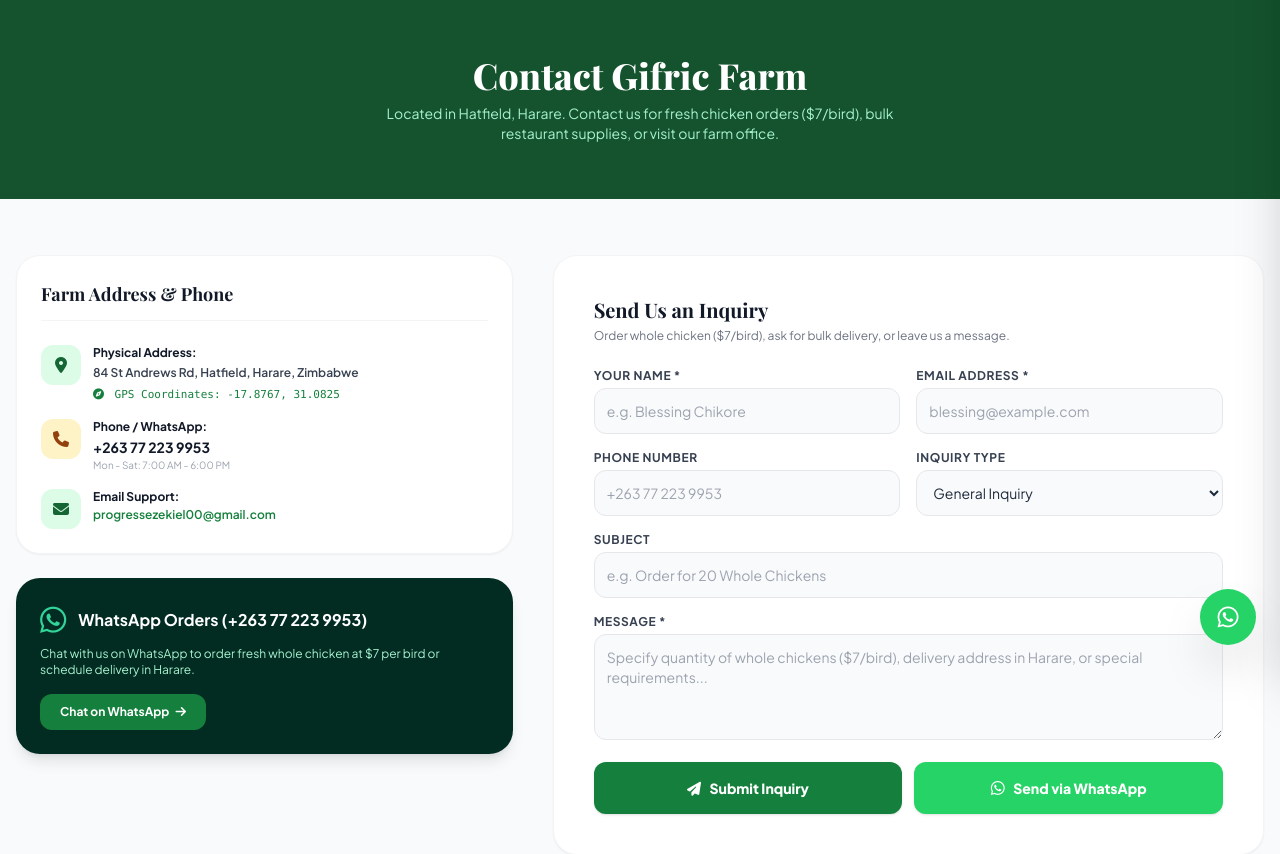
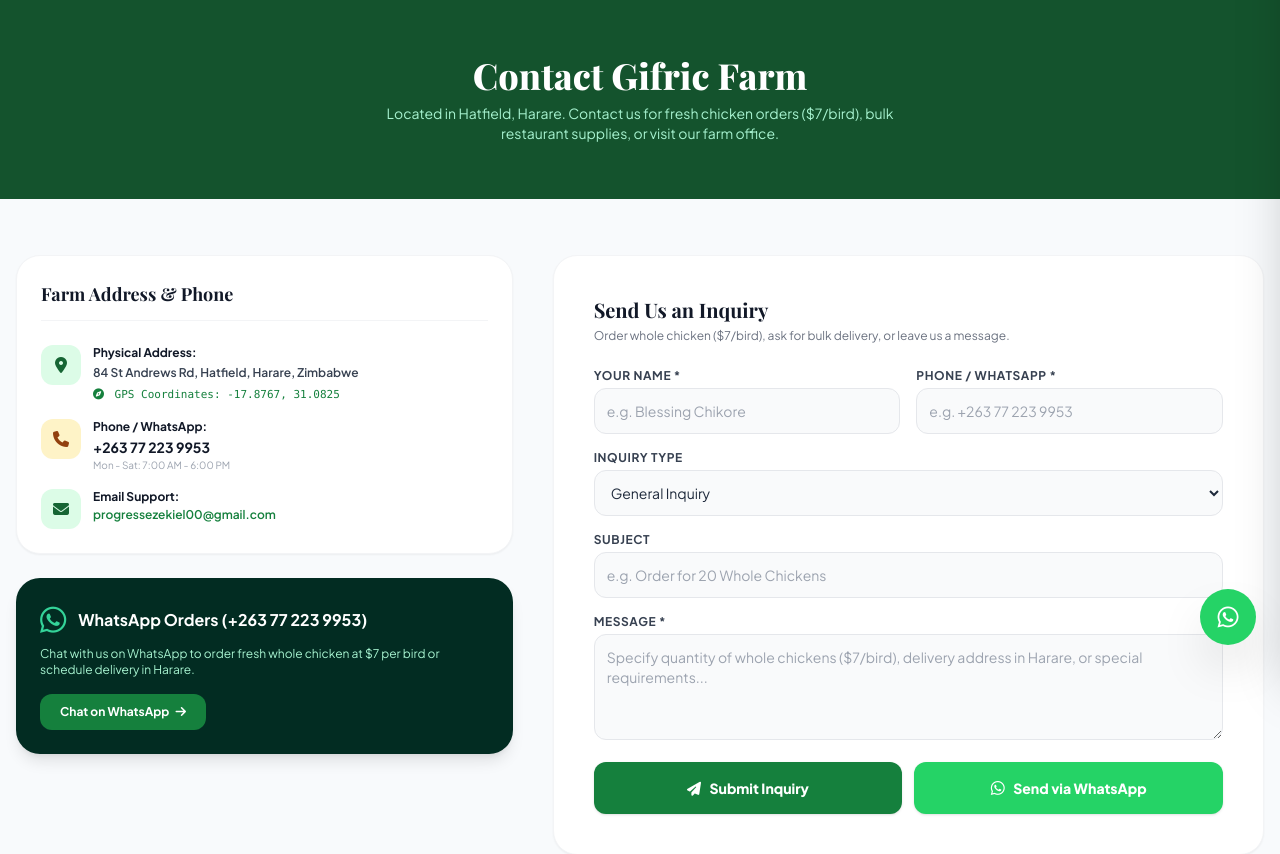
Before and after one commit to Progress-bill/gifric-farm, a Flask app: page /contact in a window 1280 px wide. Shown: the part 131-985 px from the top of the page. Run offline with Flask 3, Linux system fonts and the light colour scheme; some libraries are stand-ins or nearby versions; some web fonts are replaced.

Commit message:
Remove email field from customer inquiry and order checkout details

```diff
--- a/app.py
+++ b/app.py
@@ -110,15 +110,15 @@ def services():
 @app.route('/contact', methods=['GET', 'POST'])
 def contact():
     if request.method == 'POST':
-        name = request.form.get('name')
-        email = request.form.get('email')
-        phone = request.form.get('phone')
+        name = (request.form.get('name') or '').strip()
+        email = (request.form.get('email') or '').strip()
+        phone = (request.form.get('phone') or '').strip()
         service_type = request.form.get('service_type', 'general')
-        subject = request.form.get('subject')
-        message = request.form.get('message')
+        subject = (request.form.get('subject') or '').strip()
+        message = (request.form.get('message') or '').strip()
 
-        if not name or not email or not message:
-            flash('Please fill in all required fields.', 'error')
+        if not name or not message:
+            flash('Please fill in your name and message.', 'error')
             return redirect(url_for('contact'))
 
         inquiry = Inquiry(
@@ -145,7 +145,7 @@ def cart():
 def checkout():
     if request.method == 'POST':
         customer_name = request.form.get('customer_name')
-        email = request.form.get('email')
+        email = (request.form.get('email') or '').strip()
         phone = request.form.get('phone')
         delivery_address = request.form.get('delivery_address')
         city = request.form.get('city')
--- a/models.py
+++ b/models.py
@@ -87,7 +87,7 @@ class Order(db.Model):
     id = db.Column(db.Integer, primary_key=True)
     order_number = db.Column(db.String(20), unique=True, nullable=False)
     customer_name = db.Column(db.String(100), nullable=False)
-    email = db.Column(db.String(120), nullable=False)
+    email = db.Column(db.String(120), nullable=True)
     phone = db.Column(db.String(30), nullable=False)
     delivery_address = db.Column(db.Text, nullable=False)
     city = db.Column(db.String(100), nullable=False)
@@ -141,7 +141,7 @@ class Inquiry(db.Model):
 
     id = db.Column(db.Integer, primary_key=True)
     name = db.Column(db.String(100), nullable=False)
-    email = db.Column(db.String(120), nullable=False)
+    email = db.Column(db.String(120), nullable=True, default="")
     phone = db.Column(db.String(30), nullable=True)
     service_type = db.Column(db.String(50), nullable=False, default="general") # wholesale, feed, general
     subject = db.Column(db.String(200), nullable=False)
--- a/templates/admin.html
+++ b/templates/admin.html
@@ -510,8 +510,8 @@
                         <tr class="hover:bg-slate-50/80 transition">
                             <td class="p-4">
                                 <strong class="text-gray-900 block font-bold">{{ inq.name }}</strong>
-                                <span class="text-gray-400 block text-[11px]">{{ inq.email }}</span>
-                                <span class="text-gray-400 block text-[11px]">{{ inq.phone or 'N/A' }}</span>
+                                <span class="text-emerald-800 font-medium block text-[11px]"><i class="fa-solid fa-phone mr-1 text-[10px]"></i> {{ inq.phone or 'N/A' }}</span>
+                                {% if inq.email %}<span class="text-gray-400 block text-[10px]">{{ inq.email }}</span>{% endif %}
                             </td>
                             <td class="p-4 font-bold text-[10px] uppercase text-emerald-800">
                                 <span class="bg-emerald-50 px-2.5 py-1 rounded-full border border-emerald-200">{{ inq.service_type }}</span>
--- a/templates/contact.html
+++ b/templates/contact.html
@@ -91,18 +91,12 @@
                                    class="w-full text-sm bg-gray-50 border border-gray-200 rounded-xl p-3 focus:outline-none focus:ring-2 focus:ring-emerald-600 focus:bg-white">
                         </div>
                         <div>
-                            <label class="block text-xs font-bold text-gray-700 uppercase tracking-wider mb-1">Email Address *</label>
-                            <input type="email" name="email" required placeholder="blessing@example.com"
+                            <label class="block text-xs font-bold text-gray-700 uppercase tracking-wider mb-1">Phone / WhatsApp *</label>
+                            <input type="tel" name="phone" required placeholder="e.g. +263 77 223 9953"
                                    class="w-full text-sm bg-gray-50 border border-gray-200 rounded-xl p-3 focus:outline-none focus:ring-2 focus:ring-emerald-600 focus:bg-white">
                         </div>
                     </div>
 
-                    <div class="grid grid-cols-1 sm:grid-cols-2 gap-4">
-                        <div>
-                            <label class="block text-xs font-bold text-gray-700 uppercase tracking-wider mb-1">Phone Number</label>
-                            <input type="tel" name="phone" placeholder="+263 77 223 9953"
-                                   class="w-full text-sm bg-gray-50 border border-gray-200 rounded-xl p-3 focus:outline-none focus:ring-2 focus:ring-emerald-600 focus:bg-white">
-                        </div>
                     <div>
                         <label class="block text-xs font-bold text-gray-700 uppercase tracking-wider mb-1">Inquiry Type</label>
                         <select name="service_type" class="w-full text-sm bg-gray-50 border border-gray-200 rounded-xl p-3 focus:outline-none focus:ring-2 focus:ring-emerald-600 focus:bg-white">
@@ -110,7 +104,6 @@
                             <option value="wholesale">Wholesale Chicken Supply ($7/bird)</option>
                             <option value="feed">Poultry Feed & Supplies</option>
                         </select>
-                        </div>
                     </div>
 
                     <div>
@@ -140,10 +133,9 @@
 <script>
 function sendInquiryViaWhatsApp() {
     const name = document.querySelector('input[name="name"]').value.trim();
-    const email = document.querySelector('input[name="email"]').value.trim();
     const phone = document.querySelector('input[name="phone"]').value.trim();
     const serviceType = document.querySelector('select[name="service_type"]');
-    const serviceLabel = serviceType.options[serviceType.selectedIndex].text;
+    const serviceLabel = serviceType ? serviceType.options[serviceType.selectedIndex].text : 'General Inquiry';
     const subject = document.querySelector('input[name="subject"]').value.trim();
     const message = document.querySelector('textarea[name="message"]').value.trim();
 
@@ -155,8 +147,7 @@ function sendInquiryViaWhatsApp() {
     let waMsg = `*GIFRIC FARM INQUIRY*\n`;
     waMsg += `━━━━━━━━━━━━━━━━━\n`;
     waMsg += `*Name:* ${name}\n`;
-    if (email) waMsg += `*Email:* ${email}\n`;
-    if (phone) waMsg += `*Phone:* ${phone}\n`;
+    if (phone) waMsg += `*Phone / WhatsApp:* ${phone}\n`;
     waMsg += `*Inquiry Type:* ${serviceLabel}\n`;
     if (subject) waMsg += `*Subject:* ${subject}\n`;
     waMsg += `━━━━━━━━━━━━━━━━━\n`;
```
Also changed, not shown: templates/checkout.html (+6 -13 lines), instance/gifric_farm.db. Lines whose indentation alone changed are shown as unchanged.
